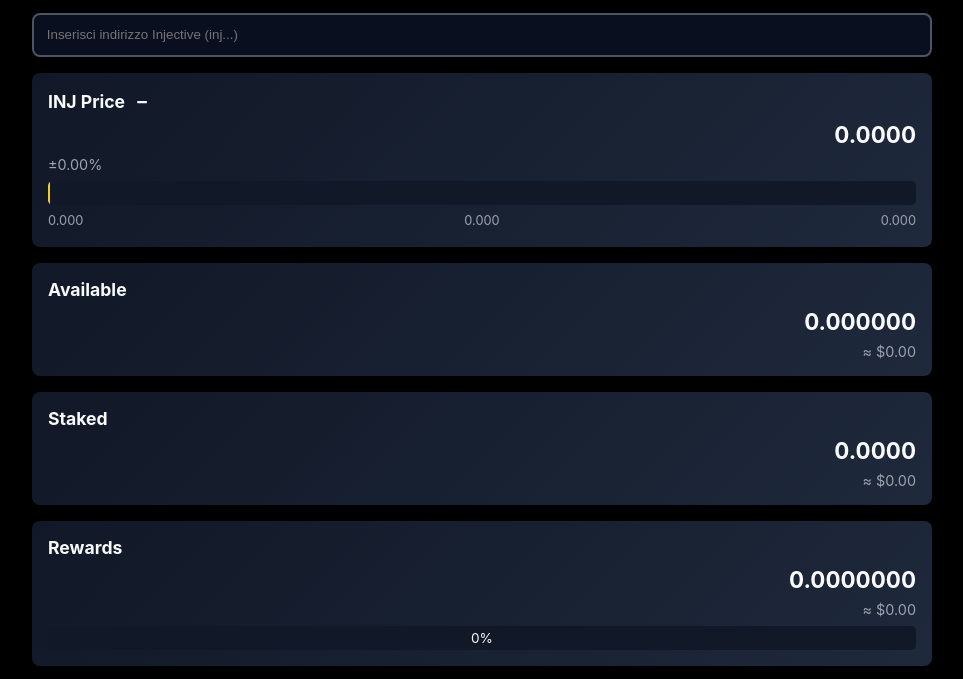
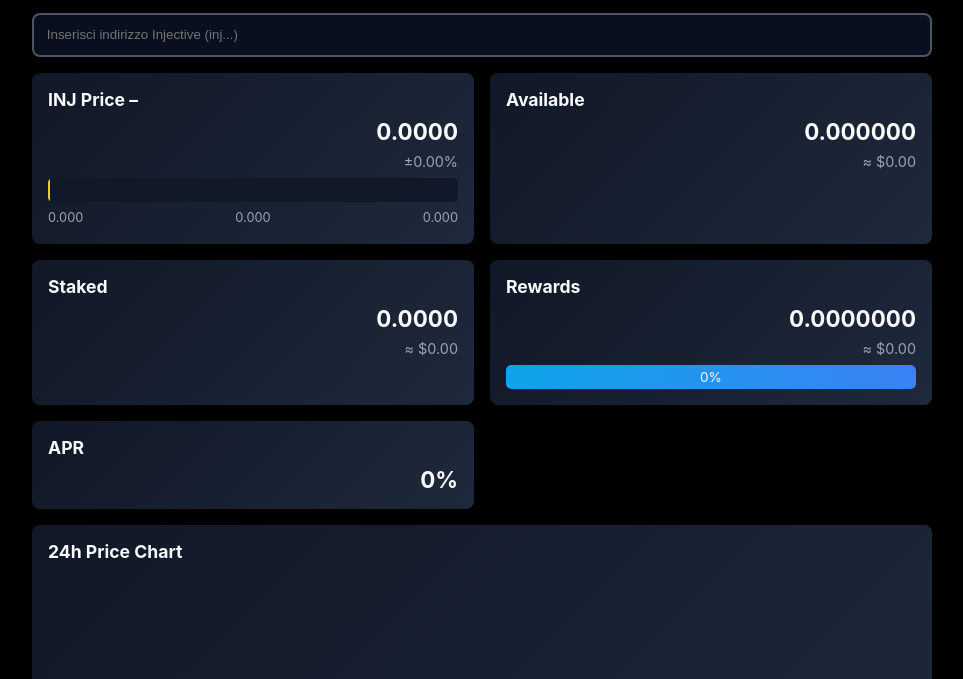
Before and after one commit to ivanbarbacini95-collab/CRYPTO-TRACKEV2.0.2, a plain HTML site: page index.html in a window 1280 px wide. Shown: the part 118-797 px from the top of the page, without its empty margins (158-1121 px from the left). Drawn offline with nearby package versions, Linux system fonts and the light colour scheme; no server answers.

Commit message:
Update style.css

```diff
--- a/style.css
+++ b/style.css
@@ -61,6 +61,11 @@ body {
   animation: pulse 1.5s infinite;
 }
 
+.connection-status.online .status-dot {
+  background: #22c55e;
+  animation: none;
+}
+
 @keyframes pulse {
   0% { transform: scale(1); opacity: 0.8; }
   50% { transform: scale(1.3); opacity: 1; }
@@ -93,6 +98,15 @@ body {
   gap: 1rem;
 }
 
+@media (min-width: 768px) {
+  .cards-wrapper {
+    display: grid;
+    grid-template-columns: repeat(2, 1fr);
+    gap: 1rem;
+  }
+  .chart-card { grid-column: span 2; }
+}
+
 .card {
   background: linear-gradient(135deg, #111827, #1e293b);
   border-radius: 0.5rem;
@@ -100,6 +114,12 @@ body {
   display: flex;
   flex-direction: column;
   gap: 0.5rem;
+  transition: transform 0.2s ease, box-shadow 0.2s ease;
+}
+
+.card:hover {
+  transform: translateY(-2px);
+  box-shadow: 0 10px 25px rgba(0, 0, 0, 0.4);
 }
 
 .label {
@@ -119,20 +139,6 @@ body {
   justify-content: flex-end;
   font-size: 0.9rem;
   color: #9ca3af;
-}
-
-/* PRICE TREND & PERCENT */
-#priceTrend {
-  font-size: 1.2rem;
-  margin-left: 0.5rem;
-}
-
-#pricePercent {
-  font-size: 0.8rem;
-  margin-top: 2px;
-  display: inline-block;
-  text-align: right;
-  width: 100%;
 }
 
 /* PRICE BAR */
@@ -183,6 +189,7 @@ body {
   height: 100%;
   transition: width 0.3s ease;
   border-radius: 0.3rem;
+  background: linear-gradient(to right,#0ea5e9,#3b82f6);
 }
 
 .reward-percent {
```
